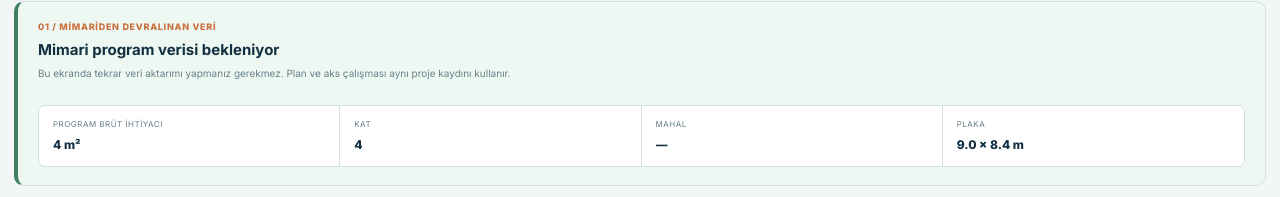
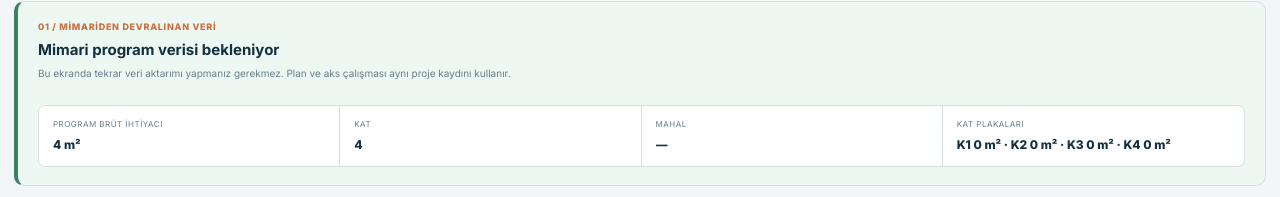
Before and after one commit to BuseIbsiroglu0637/arkemx-core-v1, a Next.js app: page /plan-ve-aks in a window 1280 px wide. Shown: the part 342-539 px from the top of the page. Built offline with nearby package versions, Linux system fonts and the light colour scheme.

Commit message:
ux(plan): üst veri özetinde eşit plaka yerine kat bazlı alanları göster

```diff
--- a/app/components/AdvancedPlanEditor.tsx
+++ b/app/components/AdvancedPlanEditor.tsx
@@ -870,7 +870,7 @@ export function AdvancedPlanEditor({ compactKernel = false, issueFocus = false }
           <div><dt>Program brüt ihtiyacı</dt><dd>{programGrossDemand > 0 ? `${programGrossDemand.toLocaleString("tr-TR", { maximumFractionDigits: 0 })} m²` : "—"}</dd></div>
           <div><dt>Kat</dt><dd>{floorCount || "—"}</dd></div>
           <div><dt>Mahal</dt><dd>{upstreamSpaceCount || "—"}</dd></div>
-          <div><dt>Plaka</dt><dd>{thread.canonical.architecture.plateWidth > 0 && thread.canonical.architecture.plateDepth > 0 ? `${thread.canonical.architecture.plateWidth.toFixed(1)} × ${thread.canonical.architecture.plateDepth.toFixed(1)} m` : "—"}</dd></div>
+          <div><dt>Kat plakaları</dt><dd>{recommendedFloorPlates.length ? recommendedFloorPlates.map((item) => `K${item.level} ${item.grossArea.toFixed(0)} m²`).join(" · ") : "—"}</dd></div>
         </dl>
       </section>
       <div className="cad-plan-flow" aria-label="Plan ve aks çalışma akışı">
```
